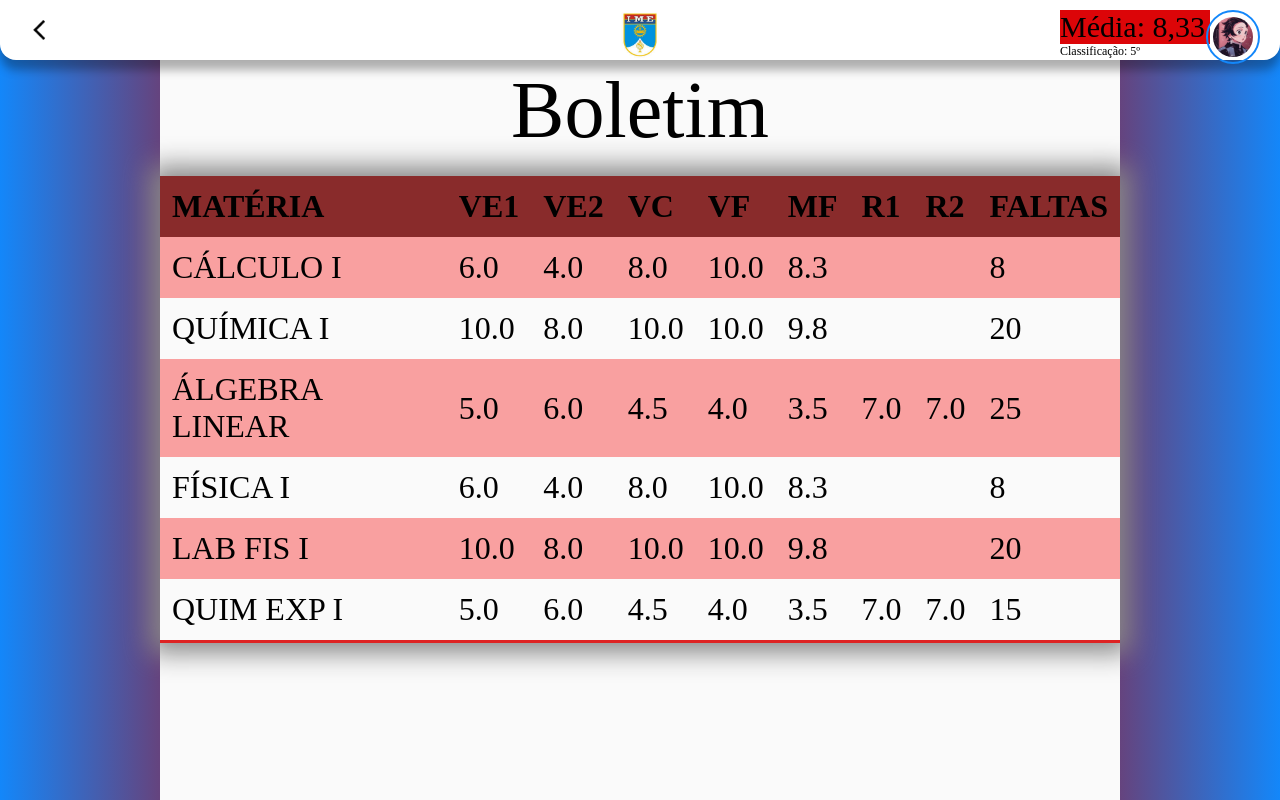
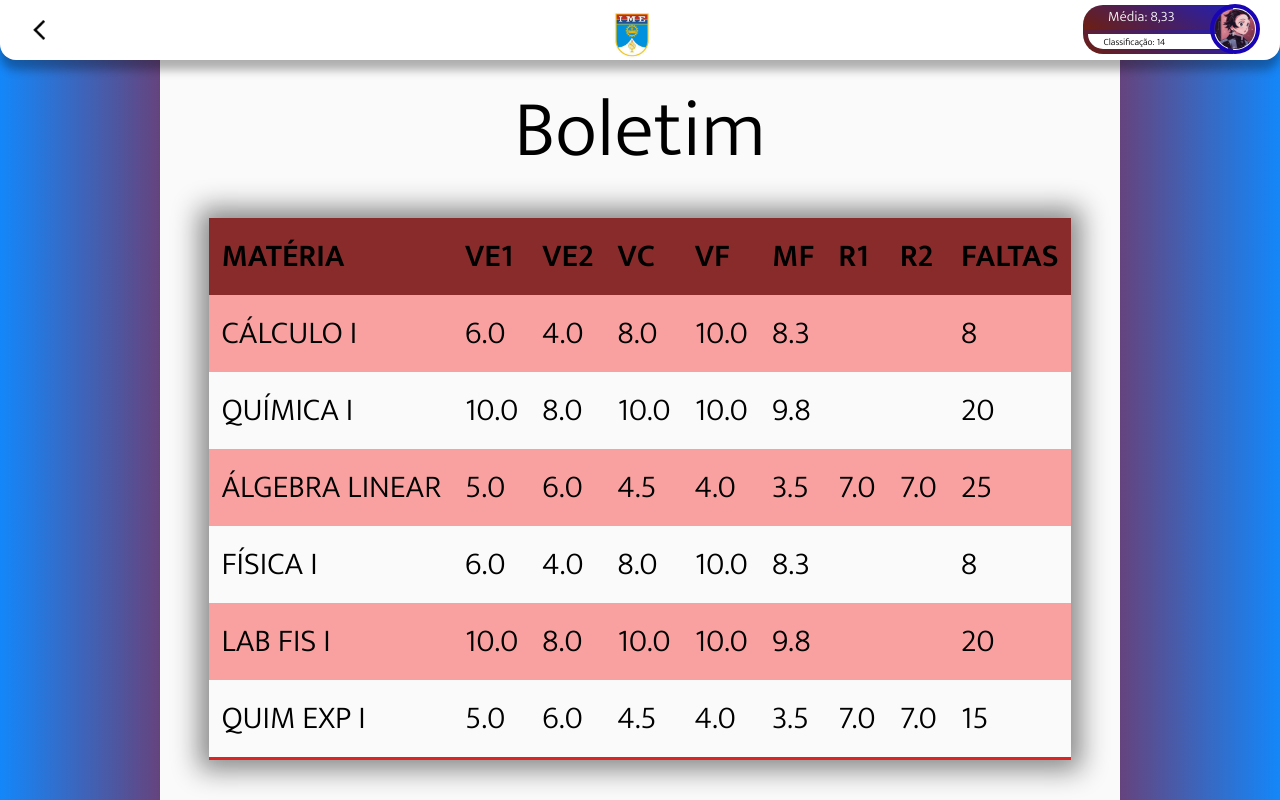
Before and after one commit to matssauro/Projetinho-IMEJr, a plain HTML site: page boletim.html in a window 1280 px wide. Shown: the top 800 px of the page. Drawn offline with Linux system fonts and the light colour scheme; a web font is replaced by a local one.

Commit message:
distribuindo atualização do header

```diff
--- a/Biblioteca.html
+++ b/Biblioteca.html
@@ -3,6 +3,7 @@
         <head>
             <meta charset = 'utf-8'>
             <link rel="stylesheet" href="stylebiblio.css">
+            <link rel="stylesheet" href="styleHeader.css">
             <title>Ocorrencias do aluno</title>
         </head>
         <body>
@@ -16,8 +17,10 @@
                         <div class="media">
                             Média: 8,33
                         </div>
-                        <div class="colocacao">
-                            Classificação: 5º
+                        <div class="bordaclass">
+                            <div class="colocacao">
+                                Classificação: 14º
+                            </div>
                         </div>
                     </div>
                     <div class="img-perfil">
--- a/boletim.html
+++ b/boletim.html
@@ -3,6 +3,7 @@
         <head>
             <meta charset = 'utf-8'>
             <link rel="stylesheet" href="styleboletim.css">
+            <link rel="stylesheet" href="styleHeader.css">
             <title>Boletim do aluno</title>
         </head>
         <body>
@@ -16,8 +17,10 @@
                         <div class="media">
                             Média: 8,33
                         </div>
-                        <div class="colocacao">
-                            Classificação: 5º
+                        <div class="bordaclass">
+                            <div class="colocacao">
+                                Classificação: 14º
+                            </div>
                         </div>
                     </div>
                     <div class="img-perfil">
--- a/styleBoletim.css
+++ b/styleBoletim.css
@@ -3,95 +3,6 @@
     padding: 0;
     margin: 0;
 }
-.header{
-    display: flex;
-    width: 100%;
-    height: 60px;
-    position: fixed;
-    align-items: center;
-    justify-content: space-between;
-    flex-direction: row;
-    background-color: #ffffff;
-    border-radius: 0 0 1rem 1rem;
-    box-shadow: 0 10px 10px rgba(0,0,0,0.3);
-    z-index: 100;
-}
-.background{
-    display: flex;
-    width: 100%;
-    height: 450vh;
-    background: linear-gradient(to right,#1387fa, #b70002, #b70002, #b70002, #1387fa);
-    align-items: center;
-    justify-content: center;
-}
-
-.content{
-    background: #fafafa;
-    width: 75%;
-    height: 450vh;
-    z-index: 1;
-}
-.home, .perfil, .logo{
-    height: 40px;
-    width: 200px;
-}
-.home{
-    margin-left: 20px;
-    justify-items: flex-start;
-}
-.home img{
-    height: 40px;
-    width: auto;
-}
-.logo{
-    display:flex;
-    justify-content: center;
-}
-.logo img{
-    height: 50px;
-    width: auto;
-}
-.perfil{
-    display: flex;
-    margin-right: 20px;
-    flex-direction: row;
-    justify-content: space-between;
-}
-.img-perfil{
-    display: flex;
-    align-items: center;
-    justify-content: center;
-    width: 50px;
-    height: 50px;
-    border-radius: 50%;
-    border: 2px solid #1387fa;
-}
-.img-perfil img{
-    width: 40px;
-    height: 40px;
-    object-fit: cover;
-    border-radius: 50%;
-    object-position: center;
-}
-.nota{
-    display: flex;
-    align-self: flex-start;
-    flex-direction: column;
-    height: 40px;
-    width:110px;
-    font-size: 12px;
-}
-
-.media
-    {
-        display: flex;
-        justify-content: flex-start;
-        justify-self: flex-start;
-        font-size: 30px;
-        width: 150px;
-        background-color: #dc0508;
-        ;
-    }
 
 /*.tabela1 table
     {
--- a/stylePrincipal.css
+++ b/stylePrincipal.css
@@ -64,8 +64,10 @@
     object-position: center;
 }
 .icon:hover{
-    width: 90px;
-    height: 90px;
+    background: #1387fa;
+    transition-duration: 0.6s;
+    width: 95px;
+    height: 95px;
 }
 #email{
     position:absolute;
--- a/styleocorrencias.css
+++ b/styleocorrencias.css
@@ -4,137 +4,6 @@
     border: 0;
 }
 
-.header{
-    display: flex;
-    width: 100%;
-    height: 60px;
-    position: fixed;
-    align-items: center;
-    justify-content: space-between;
-    flex-direction: row;
-    background-color: #ffffff;
-    border-radius: 0 0 1rem 1rem;
-    box-shadow: 0 10px 10px rgba(0,0,0,0.3);
-    z-index: 100;
-}
-.background{
-    display: flex;
-    width: 100%;
-    height: 450vh;
-    background: linear-gradient(to right,#1387fa, #b70002, #b70002, #b70002, #1387fa);
-    align-items: center;
-    justify-content: center;
-}
-
-.content{
-    background: #fafafa;
-    width: 75%;
-    height: 450vh;
-    z-index: 1;
-}
-.home, .perfil, .logo{
-    height: 40px;
-    width: 200px;
-}
-.home{
-    margin-left: 20px;
-    justify-items: flex-start;
-}
-.home img{
-    height: 40px;
-    width: auto;
-}
-.logo{
-    display:flex;
-    justify-content: center;
-}
-.logo img{
-    height: 50px;
-    width: auto;
-}
-.perfil{
-    display: flex;
-    margin-right: 20px;
-    flex-direction: row;
-    justify-content: space-between;
-}
-.img-perfil{
-    display: flex;
-    align-items: center;
-    justify-content: center;
-    width: 50px;
-    height: 50px;
-    border-radius: 50%;
-    border: 2px solid #1387fa;
-}
-.img-perfil img{
-    width: 40px;
-    height: 40px;
-    object-fit: cover;
-    border-radius: 50%;
-    object-position: center;
-}
-.nota{
-    display: flex;
-    align-self: flex-start;
-    flex-direction: column;
-    height: 40px;
-    width:110px;
-    font-size: 12px;
-}
-
-.media
-    {
-        display: flex;
-        justify-content: flex-start;
-        justify-self: flex-start;
-        font-size: 30px;
-        width: 150px;
-        background-color: #dc0508;
-        ;
-    }
-
-/*.tabela1 table
-    {
-        display: flex;
-        flex-direction: column;
-        padding: 200px;
-        font-size: 170%;
-        border: 2px solid #dc0508;
-    }
-.tabela1 tr
-        {
-            border-collapse: collapse;
-            display: flex;
-            justify-content: center;
-            border: 2px solid #1387fa;
-
-        }
-.tabela th,tr
-        {
-            background-color: #b70002;
-            width: 250%;
-        }
-tr:nth-of-type(even)
-        {
-            background-color: #fc9799;
-        }
-.tabela table tr,th,td
-        {
-            display: flex;
-            justify-content: flex-start;
-        }
-*/
-
-        /*#Titulo
-        {
-            display: flex;
-            flex-direction: row;
-            align-items: flex-start;
-
-            top: 90px;
-            left: 300px;
-        }*/
 
 
         .tabela1
```
Also changed, not shown: Calendário.html (+5 -3 lines), Ocorrências.html (+5 -2 lines), email.html (+5 -3 lines), padrao.html (+3 -3 lines).
